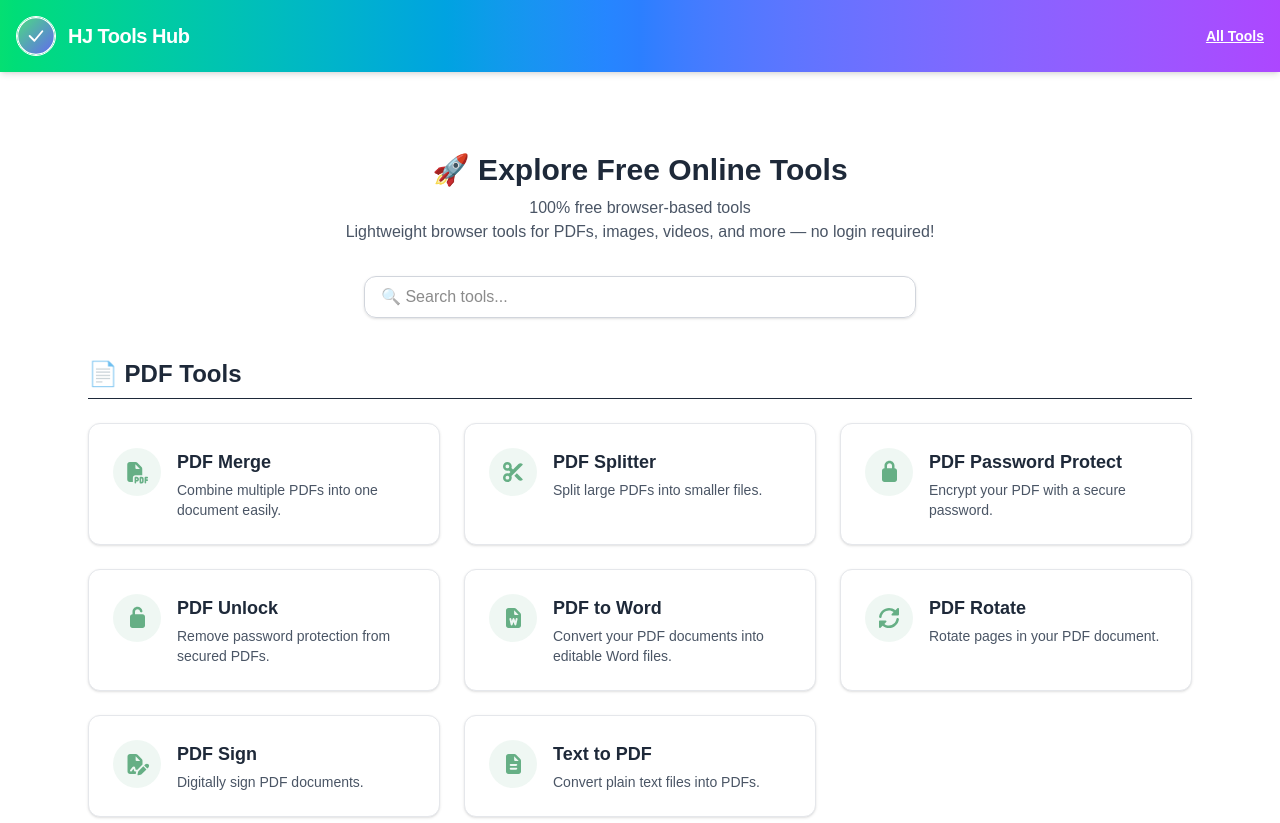
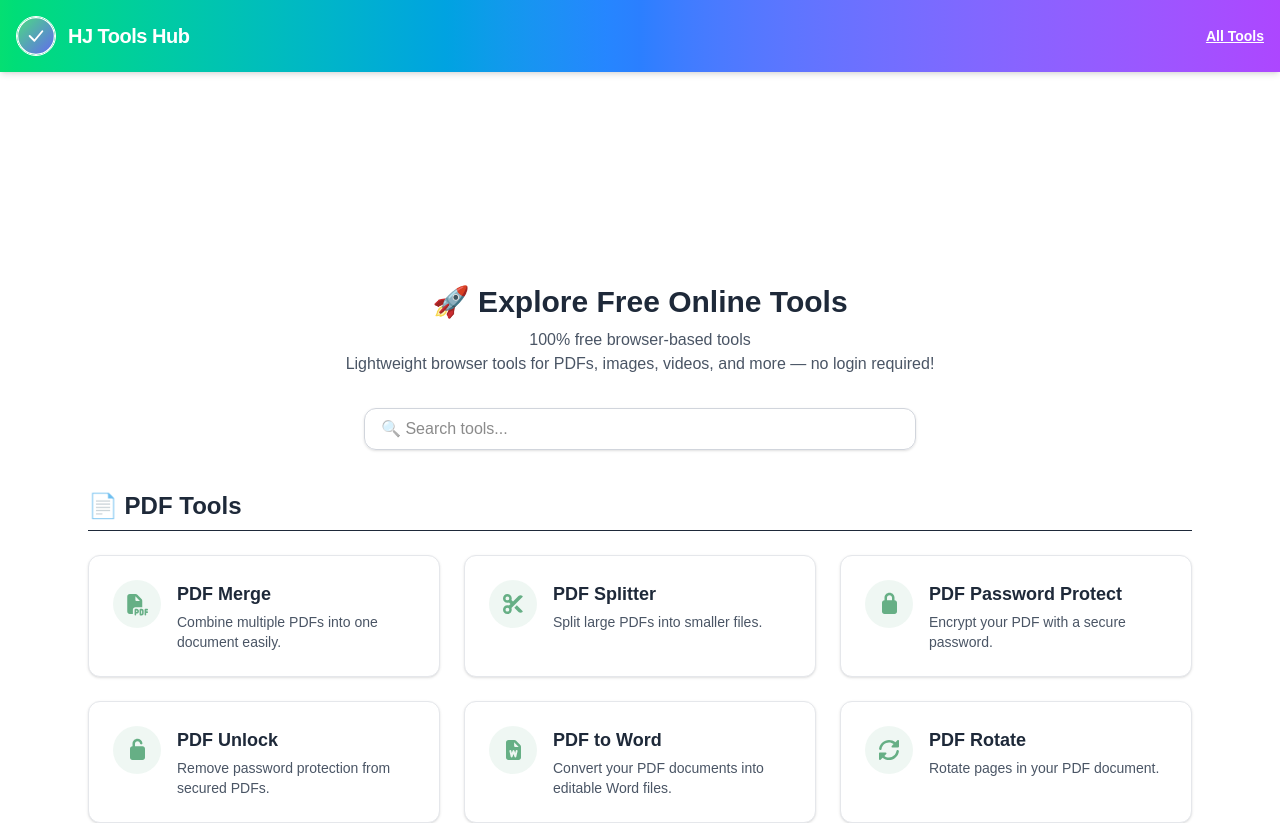
Before and after one commit to HetalSavaliya/FastToolz, a Next.js app: page / in a window 1280 px wide. Shown: the top 823 px of the page. Built offline with nearby package versions, Linux system fonts and the light colour scheme.

Commit message:
put google ads

```diff
--- a/src/app/mainContent.tsx
+++ b/src/app/mainContent.tsx
@@ -25,6 +25,10 @@ export default function MainContentPage() {
 
   return (
     <main className="px-6 py-10 max-w-6xl mx-auto">
+      {/* Top ad */}
+      <div className="mb-8">
+        <AdSlot adClient="ca-pub-8822732191267343" adSlot="7404255757" />
+      </div>
       {/* Page Title */}
       <h1 className="text-3xl font-bold text-center mb-2 text-gray-800">
         🚀 Explore Free Online Tools
@@ -85,9 +89,18 @@ export default function MainContentPage() {
           )
       )}
 
+      {/* Side ad (for large screens) */}
+      <div className="hidden lg:block fixed right-0 top-32 w-72">
+        <AdSlot
+          adClient="ca-pub-8822732191267343"
+          adSlot="2856658891"
+          style={{ minHeight: "250px" }}
+        />
+      </div>
+
       {/* Bottom Ad Slot */}
       <div className="my-8">
-        <AdSlot />
+        <AdSlot adClient="ca-pub-8822732191267343" adSlot="1234567890" />
       </div>
     </main>
   );
--- a/src/components/AdSlot.tsx
+++ b/src/components/AdSlot.tsx
@@ -1,4 +1,4 @@
-// AdSlot.tsx
+// src/components/AdSlot.tsx
 "use client";
 import { useEffect, useRef } from "react";
 
@@ -8,21 +8,22 @@ declare global {
   }
 }
 
-export default function AdSlot() {
+interface AdSlotProps {
+  adClient: string;
+  adSlot: string;
+  style?: React.CSSProperties;
+}
+
+export default function AdSlot({ adClient, adSlot, style }: AdSlotProps) {
   const adRef = useRef<HTMLModElement>(null);
 
   useEffect(() => {
-    const ad = adRef.current;
-    if (!ad) return;
+    if (!adRef.current) return;
 
-    // Only render ad, don't push page-level ads again
-    if (!(ad as any).dataset.adsenseInitialized) {
-      try {
-        (window.adsbygoogle = window.adsbygoogle || []).push({});
-        (ad as any).dataset.adsenseInitialized = "true";
-      } catch (err) {
-        console.error("Adsense error:", err);
-      }
+    try {
+      (window.adsbygoogle = window.adsbygoogle || []).push({});
+    } catch (err) {
+      console.error("Adsense error:", err);
     }
   }, []);
 
@@ -30,12 +31,11 @@ export default function AdSlot() {
     <ins
       ref={adRef}
       className="adsbygoogle block"
-      style={{ display: "block", minHeight: "100px" }}
-      data-ad-client="ca-pub-8822732191267343"
-      data-ad-slot="1234567890"
+      style={{ display: "block", minHeight: "100px", ...style }}
+      data-ad-client={adClient}
+      data-ad-slot={adSlot}
       data-ad-format="auto"
       data-full-width-responsive="true"
-      // testing
     ></ins>
   );
 }
```
